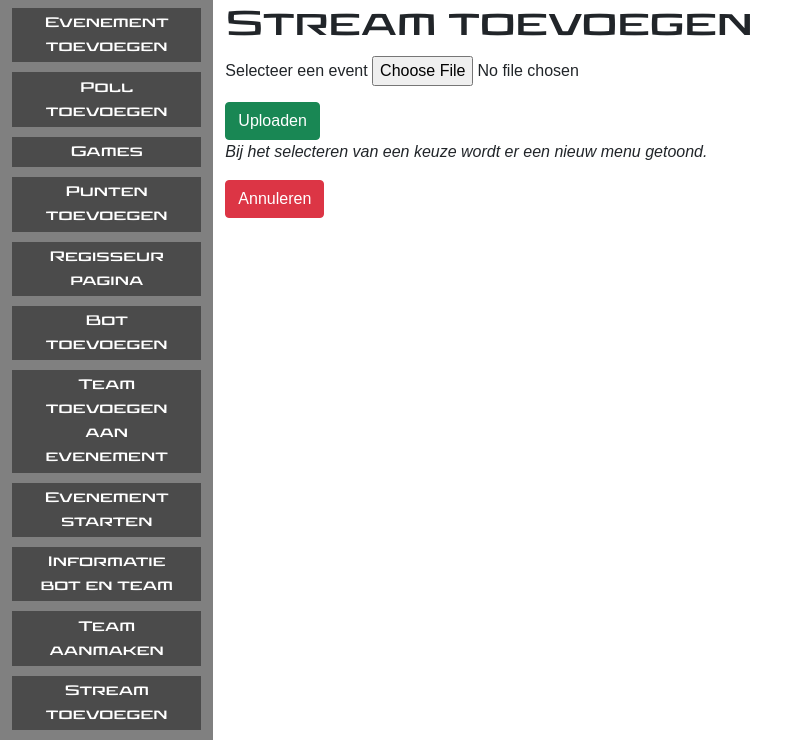
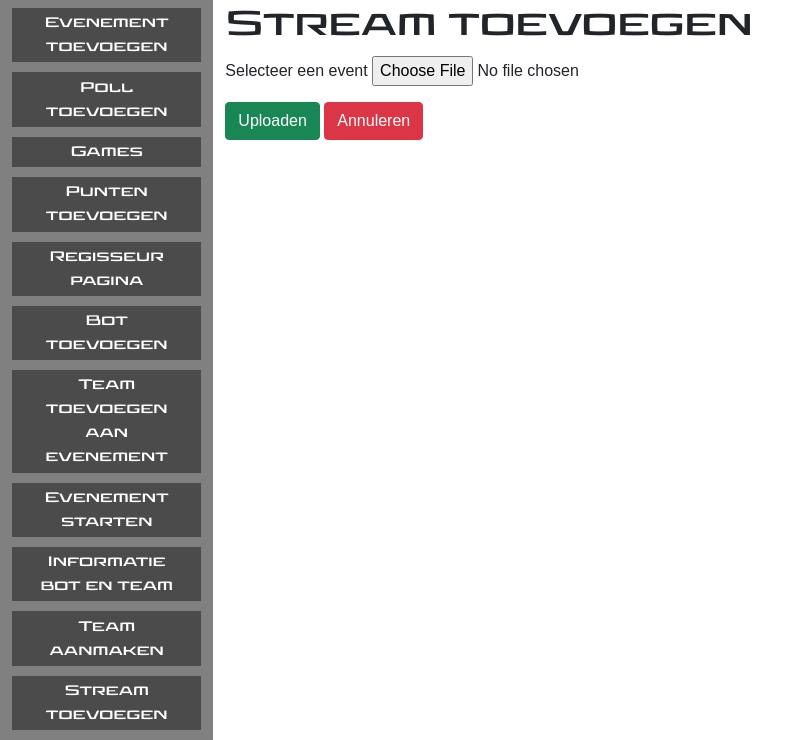
Before and after one commit to DelanoKoster1/Battle-Bot-interface, a PHP site: page /pages/admin.php?addStream in a window 1280 px wide. Shown: the part 100-840 px from the top of the page, without its empty margins (0-801 px from the left). Run offline with PHP 8.4, Linux system fonts and the light colour scheme; the visitor is signed in with stand-in values (Sample User, id 1); data comes from the database, SQL or seed files in the repository; some libraries are stand-ins or nearby versions.

Commit message:
put buttons next to each other

```diff
--- a/components/admin/addStreamToEvent.php
+++ b/components/admin/addStreamToEvent.php
@@ -32,9 +32,9 @@ $events = getAllEvents();
                     <span>Selecteer een event</span>
                     <input type="file" name="file">
                     <input class="btn btn-success mt-3" type="submit" name="uploadStream" value="Uploaden">
+                    <input class="btn btn-danger mt-3" type="submit" name="streamAnnuleren" value="Annuleren">
                 </div>
-                <i>Bij het selecteren van een keuze wordt er een nieuw menu getoond.</i>
-                <input class="btn btn-danger mt-3" type="submit" name="streamAnnuleren" value="Annuleren">
+
             <?php
             }
             ?>
```
